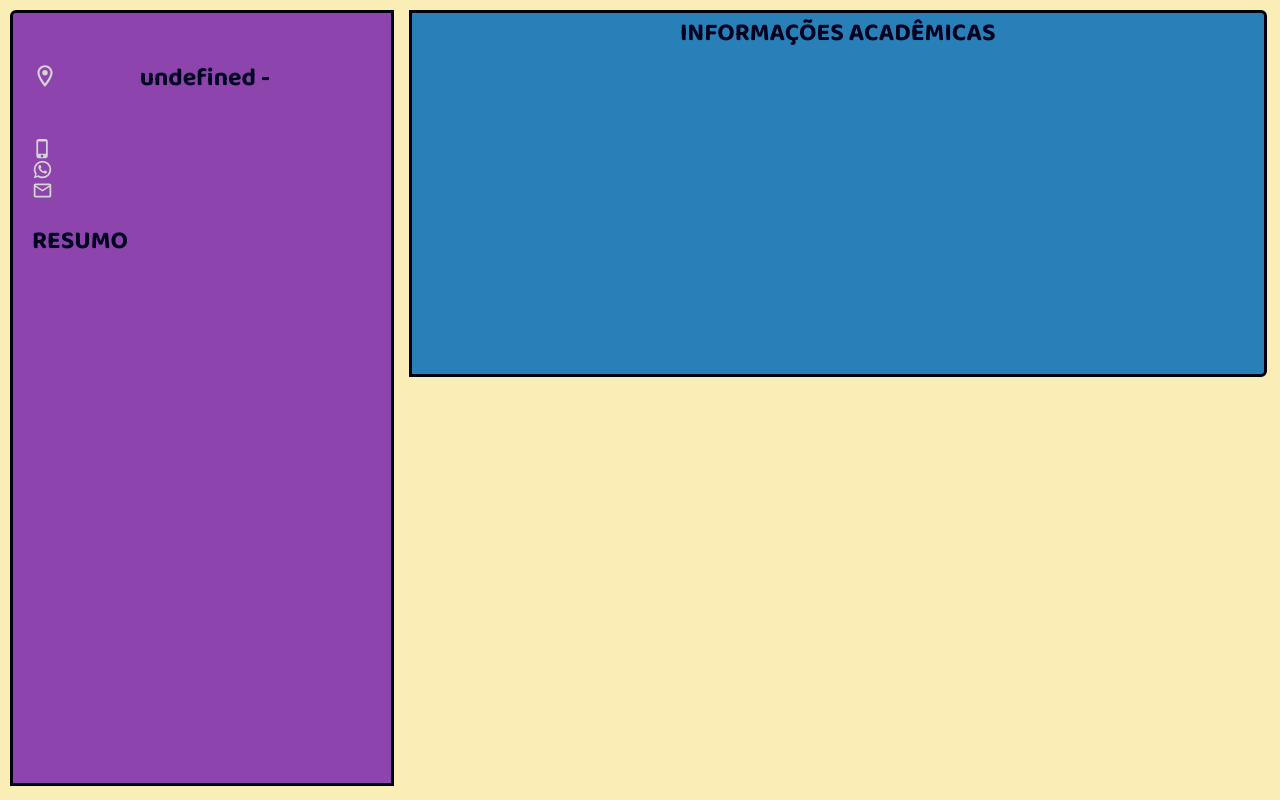
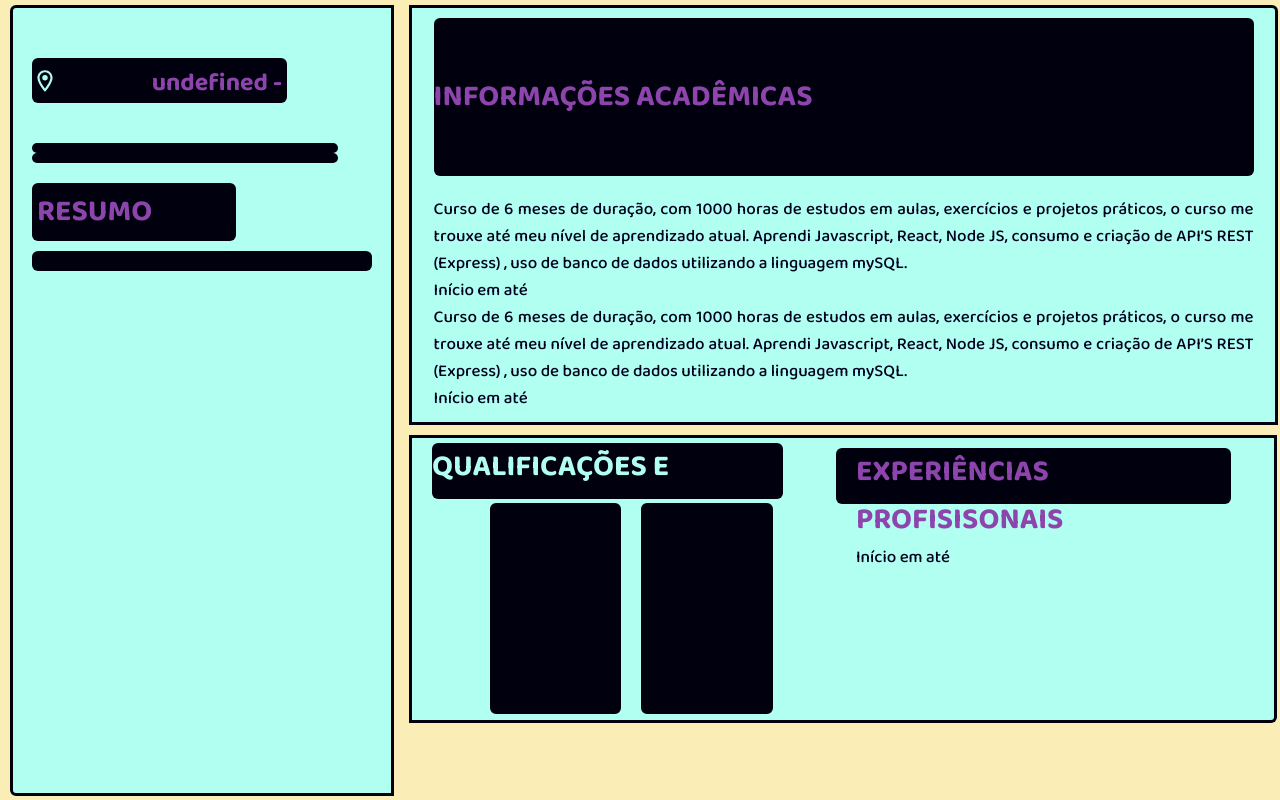
Before and after one commit to brunoCards/curriculum, a React (Create React App) app: page /review in a window 1280 px wide. Built offline with nearby package versions, Linux system fonts and the light colour scheme; the HTML template or start-up script is replaced by a standard one.

Commit message:
Review Page pronta

```diff
--- a/public/index.html
+++ b/public/index.html
@@ -9,7 +9,7 @@
     />
     <link rel="preconnect" href="https://fonts.gstatic.com" />
     <link
-      href="https://fonts.googleapis.com/css2?family=Baloo+2:wght@500;700;800&display=swap"
+      href="https://fonts.googleapis.com/css2?family=Baloo+2:wght@100;500;700;800&display=swap"
       rel="stylesheet"
     />
 
--- a/src/screens/ReviewPage/index.jsx
+++ b/src/screens/ReviewPage/index.jsx
@@ -6,34 +6,38 @@ import { useFormulary } from '../../contexts/FormContext';
 //ownStyles
 import {
   ReviewPageLayout,
-  PersonalData,
-  ReviewPageTitle,
+  PersonalDataSection,
+  FullName,
   AddressBox,
-  ReviewPageCityState,
-  CityStateText,
-  ReviewPageContacts,
+  AddressContainer,
+  Address,
+  Contacts,
   ContactsBox,
   PinIcon,
   PhoneIcon,
-  WhatsIcon,
   EmailIcon,
   ContactsText,
   ResumeBox,
   SectionsTitle,
   SectionsParagraph,
   AcademicData,
+  AcademicBox,
+  BoxSubtitle,
+  KnowledgesData,
+  ProffesionalData,
+  SectionBox,
 } from './styles';
 
 //components
 import Header from '../../components/Header';
 
+//styled-components
 import {
   Submit,
   ExitReviewButton,
   HomeButton,
 } from '../../styles/Components/Buttons/styles';
-
-import { BoxIcon, BoxTwinIcons } from '../../styles/Components/BoxIcon/styles';
+import { ListBox, ListItem } from '../../styles/Components/List/styles';
 
 const ReviewPage = () => {
   const { form, address, emails, phones, knowledges, history } = useFormulary();
@@ -41,39 +45,110 @@ const ReviewPage = () => {
   return (
     <>
       <ReviewPageLayout>
-        <PersonalData>
-          <ReviewPageTitle>{form.name}</ReviewPageTitle>
-          <ReviewPageCityState>
+        <PersonalDataSection>
+          <FullName>{form.name}</FullName>
+          <AddressContainer>
             <AddressBox>
               <PinIcon />
-              <CityStateText>
+              <Address>
                 {address.localidade + ' - '}
                 {address.uf}
-              </CityStateText>
+              </Address>
             </AddressBox>
-          </ReviewPageCityState>
-          <ReviewPageContacts>
+          </AddressContainer>
+          <Contacts>
             <ContactsBox>
-              <PhoneIcon />
-              <ContactsText>{phones[0]}</ContactsText>
+              {phones.map((phone) => {
+                return (
+                  <ContactsText className="phone">
+                    <PhoneIcon />
+                    {phone}
+                  </ContactsText>
+                );
+              })}
             </ContactsBox>
             <ContactsBox>
-              <WhatsIcon />
-              <ContactsText>{phones[1]}</ContactsText>
-            </ContactsBox>
-            <ContactsBox>
-              <EmailIcon />
-              <ContactsText>{emails[0]}</ContactsText>
+              {emails.map((email) => {
+                return (
+                  <ContactsText className="email">
+                    <EmailIcon />
+                    {email}
+                  </ContactsText>
+                );
+              })}
             </ContactsBox>
             <ResumeBox>
-              <SectionsTitle>Resumo</SectionsTitle>
-              <SectionsParagraph>{form.description}</SectionsParagraph>
+              <SectionsTitle className="resume">Resumo</SectionsTitle>
+              <SectionsParagraph className="resume">
+                {form.description}
+              </SectionsParagraph>
             </ResumeBox>
-          </ReviewPageContacts>
-        </PersonalData>
+          </Contacts>
+        </PersonalDataSection>
         <AcademicData>
-          <SectionsTitle>Informações Acadêmicas</SectionsTitle>
+          <SectionsTitle className="academicSectionTitle">
+            Informações Acadêmicas
+          </SectionsTitle>
+          <AcademicBox>
+            <BoxSubtitle className="course">{form.institution}</BoxSubtitle>
+            <BoxSubtitle className="fontSizeAdjust">
+              {form.degree} {form.course}
+            </BoxSubtitle>
+            <SectionsParagraph>
+              Curso de 6 meses de duração, com 1000 horas de estudos em aulas,
+              exercícios e projetos práticos, o curso me trouxe até meu nível de
+              aprendizado atual. Aprendi Javascript, React, Node JS, consumo e
+              criação de API’S REST (Express) , uso de banco de dados utilizando
+              a linguagem mySQL.
+            </SectionsParagraph>
+            <SectionsParagraph>
+              Início em {form.startdate} até {form.enddate}
+            </SectionsParagraph>
+
+            <BoxSubtitle className="course">{form.institution}</BoxSubtitle>
+            <BoxSubtitle className="fontSizeAdjust">
+              {form.degree} {form.course}
+            </BoxSubtitle>
+            <SectionsParagraph>
+              Curso de 6 meses de duração, com 1000 horas de estudos em aulas,
+              exercícios e projetos práticos, o curso me trouxe até meu nível de
+              aprendizado atual. Aprendi Javascript, React, Node JS, consumo e
+              criação de API’S REST (Express) , uso de banco de dados utilizando
+              a linguagem mySQL.
+            </SectionsParagraph>
+            <SectionsParagraph>
+              Início em {form.startdate} até {form.enddate}
+            </SectionsParagraph>
+          </AcademicBox>
         </AcademicData>
+        <KnowledgesData>
+          <SectionsTitle className="KnowledgesSectionTitle">
+            Qualificações e Idiomas
+          </SectionsTitle>
+          <SectionBox>
+            <ListBox className="knowledges">
+              {knowledges.map((knowledge) => {
+                return <ListItem>{knowledge}</ListItem>;
+              })}
+            </ListBox>
+            <ListBox className="languages">
+              <ListItem>{form.language}</ListItem>
+              <ListItem>{form.level}</ListItem>
+            </ListBox>
+          </SectionBox>
+        </KnowledgesData>
+        <ProffesionalData>
+          <SectionsTitle className="proffesionalSectionTitle">
+            Experiências Profisisonais
+          </SectionsTitle>
+          <BoxSubtitle className="company">{form.company}</BoxSubtitle>
+          <SectionsParagraph className="company">
+            {form.activities}
+          </SectionsParagraph>
+          <SectionsParagraph className="company">
+            Início em {form.admitdate} até {form.resigndate}
+          </SectionsParagraph>
+        </ProffesionalData>
       </ReviewPageLayout>
     </>
   );
--- a/src/screens/ReviewPage/styles.js
+++ b/src/screens/ReviewPage/styles.js
@@ -12,23 +12,26 @@ import MailOutlineIcon from '@material-ui/icons/MailOutline';
 
 export const ReviewPageLayout = styled.div`
   width: 100vw;
-  height: 97vh;
-  margin: 10px;
+  height: 98.9vh;
+  margin: 5px 10px 0 10px;
 
   display: grid;
+  row-gap: 10px;
   grid-template-areas:
-    'pd . ac'
-    'pd . ac'
-    'pd . ac'
-    'pd . id'
-    'pd . pr';
-  grid-template-columns: 30vw 15px 67vw;
+    'pd . ac .'
+    'pd . ac .'
+    'pd . ac .'
+    'pd . kn pr'
+    'pd . kn pr';
+  grid-template-columns: 30vw 15px 33.35vw 33.35vw;
+
+  overflow: hidden;
 `;
 
-export const PersonalData = styled.section`
+export const PersonalDataSection = styled.section`
   width: 100%;
   border: 3px solid var(--black);
-  border-radius: 6px 0 0 0;
+  border-radius: 6px 0 0 6px;
 
   grid-area: pd;
 
@@ -36,24 +39,31 @@ export const PersonalData = styled.section`
   flex-direction: column;
   align-items: center;
 
-  background-color: var(--purple);
+  background-color: var(--blue);
 `;
 
-export const ReviewPageTitle = styled.h3`
+export const FullName = styled.h3`
   width: 90%;
+  margin-top: 10px;
+  border-radius: 6px;
 
   font-size: 43px;
-  color: #d5d5d5;
+  color: var(--purple);
+  background-color: var(--black);
 `;
 
 export const AddressBox = styled.div`
-  width: 70%;
+  width: 75%;
+  border-radius: 6px;
+
   display: flex;
   align-items: center;
   justify-content: space-between;
+
+  background-color: var(--black);
 `;
 
-export const ReviewPageCityState = styled.div`
+export const AddressContainer = styled.div`
   width: 90%;
   margin-top: 5vh;
 `;
@@ -61,53 +71,78 @@ export const ReviewPageCityState = styled.div`
 export const PinIcon = withStyles({
   root: {
     fontSize: '26px',
-    color: '#d5d5d5',
+    color: 'var(--blue)',
   },
 })(RoomOutlinedIcon);
 
-export const CityStateText = styled.h5`
-  padding-top: 5px;
+export const Address = styled.h5`
+  padding: 5px 5px 0 0;
 
   font-size: 25px;
   font-weight: bold;
+
+  color: var(--purple);
 `;
 
-export const ReviewPageContacts = styled.div`
+export const Contacts = styled.div`
   width: 90%;
   margin-top: 5vh;
 `;
 
 export const ContactsBox = styled.div`
-  width: 50%;
+  width: 90%;
+  padding: 5px;
+  border-radius: 6px;
+
   display: flex;
-  align-items: center;
-  justify-content: space-between;
+  flex-direction: column;
+  align-items: flex-start;
+  justify-content: center;
+
+  background-color: var(--black);
 `;
 
 export const PhoneIcon = withStyles({
   root: {
     fontSize: '21px',
-    color: '#d5d5d5',
+    color: 'var(--blue)',
   },
 })(PhoneIphoneOutlinedIcon);
 
 export const WhatsIcon = withStyles({
   root: {
     fontSize: '21px',
-    color: '#d5d5d5',
+    color: 'var(--blue)',
   },
 })(WhatsAppIcon);
 
 export const EmailIcon = withStyles({
   root: {
     fontSize: '21px',
-    color: '#d5d5d5',
+    color: 'var(--blue)',
   },
 })(MailOutlineIcon);
 
 export const ContactsText = styled.p`
   width: 80%;
   font-size: 21px;
+  color: var(--purple);
+
+  &.phone {
+    width: 50%;
+
+    display: flex;
+    justify-content: space-between;
+    align-items: center;
+  }
+
+  &.email {
+    width: 77%;
+
+    display: flex;
+    justify-content: space-between;
+    align-items: center;
+  }
 `;
 
 export const ResumeBox = styled.div`
@@ -118,20 +153,73 @@ export const ResumeBox = styled.div`
 
 export const SectionsTitle = styled.h5`
   padding-bottom: 20px;
+  border-radius: 6px;
 
-  font-size: 25px;
+  color: var(--purple);
+  font-size: 30px;
   text-transform: uppercase;
+
+  &.resume {
+    width: 60%;
+    padding: 5px;
+    background-color: var(--black);
+  }
+
+  &.academicSectionTitle {
+    width: 95%;
+    height: 100%;
+    padding: 0;
+    margin-top: 10px;
+
+    display: flex;
+    align-items: center;
+
+    background-color: var(--black);
+  }
+
+  &.KnowledgesSectionTitle {
+    width: 80%;
+    height: 20%;
+    margin: 5px 0 0 20px;
+
+    display: flex;
+    justify-content: center;
+
+    color: var(--blue);
+    background-color: var(--black);
+  }
+
+  &.proffesionalSectionTitle {
+    width: 90%;
+    height: 20%;
+    padding-left: 20px;
+    margin-top: 10px;
+    background-color: var(--black);
+  }
 `;
 
 export const SectionsParagraph = styled.p`
   font-size: 17px;
   text-align: justify;
+
+  &.resume {
+    margin-top: 10px;
+    border-radius: 6px;
+    padding: 10px;
+    background-color: var(--black);
+    color: var(--blue);
+  }
+
+  &.company {
+    padding: 10px 20px;
+  }
 `;
 
 export const AcademicData = styled.section`
-  width: 100%;
+  width: 67.9vw;
+  padding-bottom: 10px;
   border: 3px solid var(--black);
-  border-radius: 0 6px 6px 0;
+  border-radius: 0 6px 0 0;
 
   grid-area: ac;
 
@@ -139,5 +227,76 @@ export const AcademicData = styled.section`
   flex-direction: column;
   align-items: center;
 
-  background-color: var(--blue_secondary);
+  background-color: var(--blue);
 `;
+
+export const AcademicBox = styled.div`
+  width: 95%;
+  margin-top: 20px;
+  display: flex;
+  flex-direction: column;
+`;
+
+export const BoxSubtitle = styled.h6`
+  font-size: 25px;
+  color: var(--purple);
+
+  &.course {
+    width: 15%;
+    border-radius: 6px;
+    background-color: var(--black);
+
+    color: var(--blue);
+  }
+
+  &.fontSizeAdjust {
+    font-size: 21px;
+  }
+
+  &.company {
+    width: 100%;
+    margin-top: 10px;
+    padding-left: 20px;
+
+    font-size: 16px;
+  }
+`;
+
+export const KnowledgesData = styled.section`
+  width: 34.5vw;
+  height: 36vh;
+  border: 3px solid var(--black);
+  border-right: none;
+
+  grid-area: kn;
+
+  display: flex;
+  flex-direction: column;
+
+  background-color: var(--blue);
+`;
+
+export const ProffesionalData = styled.section`
+  width: 34.5vw;
+  height: 36vh;
+  border: 3px solid var(--black);
+  border-left: none;
+  border-radius: 0 0 6px 0;
+
+  display: flex;
+  flex-direction: column;
+
+  grid-area: pr;
+
+  background-color: var(--blue);
+`;
+
+export const SectionBox = styled.div`
+  width: 100%;
+  height: 75%;
+
+  display: flex;
+  justify-content: center;
+  align-items: center;
+  gap: 20px;
+`;
--- a/src/styles/Components/Buttons/styles.js
+++ b/src/styles/Components/Buttons/styles.js
@@ -1,6 +1,10 @@
+// import styled-components
 import styled from 'styled-components';
 
+//import material-ui
 import { withStyles } from '@material-ui/core/styles';
+
+//imports material-ui/icons
 import ArrowLeftRoundedIcon from '@material-ui/icons/ArrowLeftRounded';
 import ArrowRightRoundedIcon from '@material-ui/icons/ArrowRightRounded';
 import HomeRoundedIcon from '@material-ui/icons/HomeRounded';
--- /dev/null
+++ b/src/styles/Components/Icons/styles.js
@@ -0,0 +1,28 @@
+// import styled-components
+import styled from 'styled-components';
+
+//import material-ui
+import { withStyles } from '@material-ui/core/styles';
+
+//imports material-ui/icons
+import RoomOutlinedIcon from '@material-ui/icons/RoomOutlined';
+import PhoneIphoneOutlinedIcon from '@material-ui/icons/PhoneIphoneOutlined';
+import MailOutlineIcon from '@material-ui/icons/MailOutline';
+
+export const AddresPinIcon = withStyles({
+  root: {
+    fontSize: '16px',
+  },
+})(RoomOutlinedIcon);
+
+export const PhonesIcon = withStyles({
+  root: {
+    fontSize: '16px',
+  },
+})(PhoneIphoneOutlinedIcon);
+
+export const EmailsIcon = withStyles({
+  root: {
+    fontSize: '16px',
+  },
+})(MailOutlineIcon);
--- /dev/null
+++ b/src/styles/Components/List/styles.js
@@ -0,0 +1,50 @@
+import styled from 'styled-components';
+
+export const ListBox = styled.ul`
+  width: 100%;
+  margin-top: 7px;
+  display: flex;
+  flex-direction: column;
+  align-items: center;
+
+  list-style: none;
+
+  &.knowledges {
+    width: 30%;
+    height: 100%;
+    border: 3px solid var(--black);
+    border-radius: 6px;
+
+    justify-content: center;
+
+    background-color: var(--black);
+    color: var(--blue);
+  }
+
+  &.languages {
+    width: 30%;
+    height: 100%;
+    border: 3px solid var(--black);
+    border-radius: 6px;
+
+    justify-content: center;
+
+    background-color: var(--black);
+    color: var(--blue);
+  }
+`;
+
+export const ListItem = styled.li`
+  width: 100%;
+
+  font-size: 16px;
+  font-style: italic;
+
+  display: flex;
+  justify-content: center;
+  align-items: center;
+
+  &.languagesLevel {
+    font-size: 16px;
+  }
+`;
```
Also changed, not shown: src/components/Text/styles.js (+22 -1 lines), src/screens/AddressSearchPage/index.jsx (+6 -4 lines), src/screens/EmailInputPage/index.jsx (+14 -1 lines), src/screens/PhoneInputPage/index.jsx (+17 -0 lines), src/styles/Components/InputBox/styles.js (+8 -0 lines), 1 other file (tests, documents, lock files or other folders).
